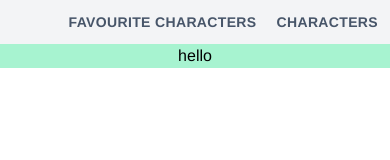
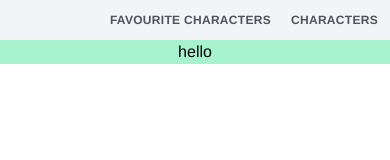
Before and after one commit to ann-kar/rick-morty, a Next.js app: page / in a window 390 px wide. Shown: the top 160 px of the page. Built offline with nearby package versions, Linux system fonts and the light colour scheme.

Commit message:
styles: update colors & font size

```diff
--- a/components/Navbar.tsx
+++ b/components/Navbar.tsx
@@ -2,7 +2,7 @@ import { NavbarLink } from "./NavbarLink";
 
 export const Navbar = () => {
   return (
-    <nav className="justify-end font-semibold tracking-wide bg-gray-100 flex gap-5 p-3 uppercase text-sm md:text-md">
+    <nav className="justify-end font-semibold tracking-wide bg-gray-100 flex gap-5 p-3 uppercase text-xs sm:text-sm md:text-md">
       <NavbarLink
         href={"/favourite-characters"}
         label={"favourite characters"}
--- a/components/NavbarLink.tsx
+++ b/components/NavbarLink.tsx
@@ -14,7 +14,7 @@ export const NavbarLink = ({ label, href }: NavbarLinkProps) => {
     <Link href={href}>
       <a
         className={
-          asPath === href ? "text-green-600 font-bold" : "text-slate-600"
+          asPath === href ? "text-powderblue font-bold" : "text-zinc-600"
         }>
         {label}
       </a>
```
